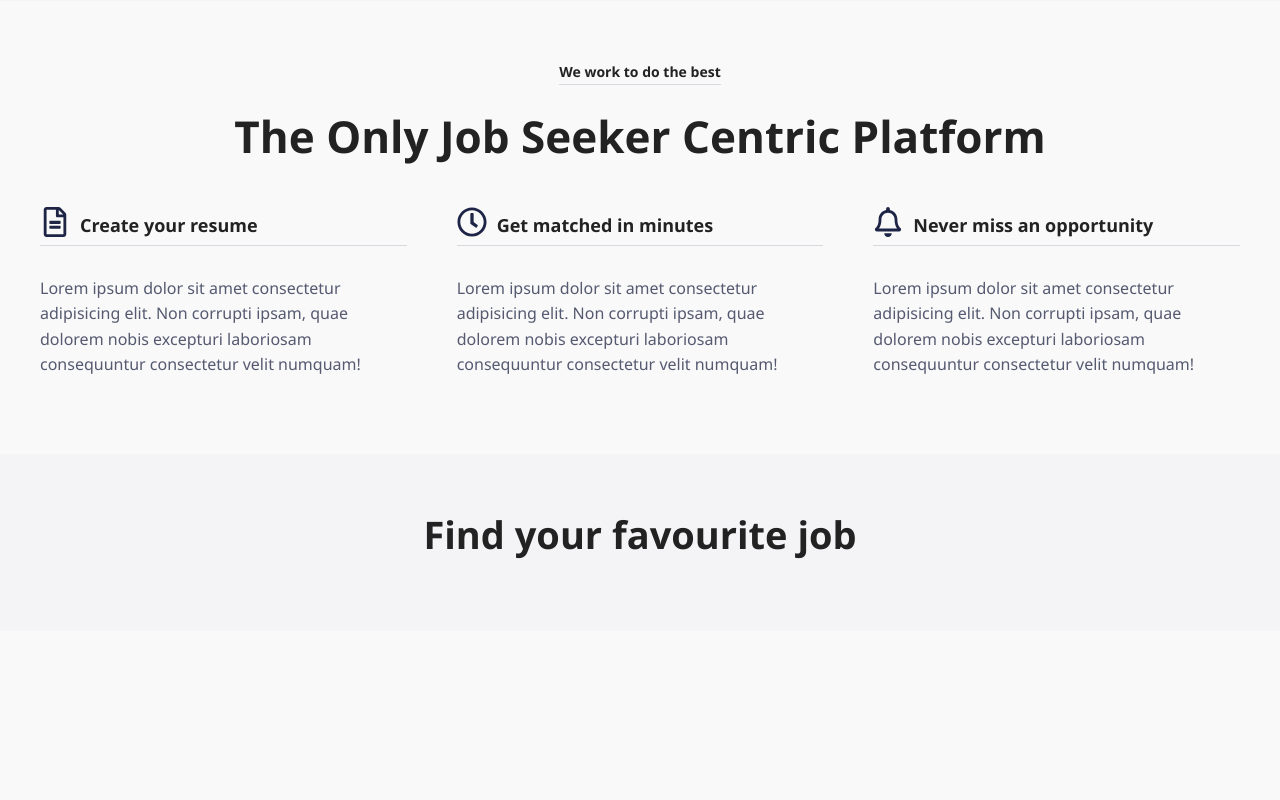
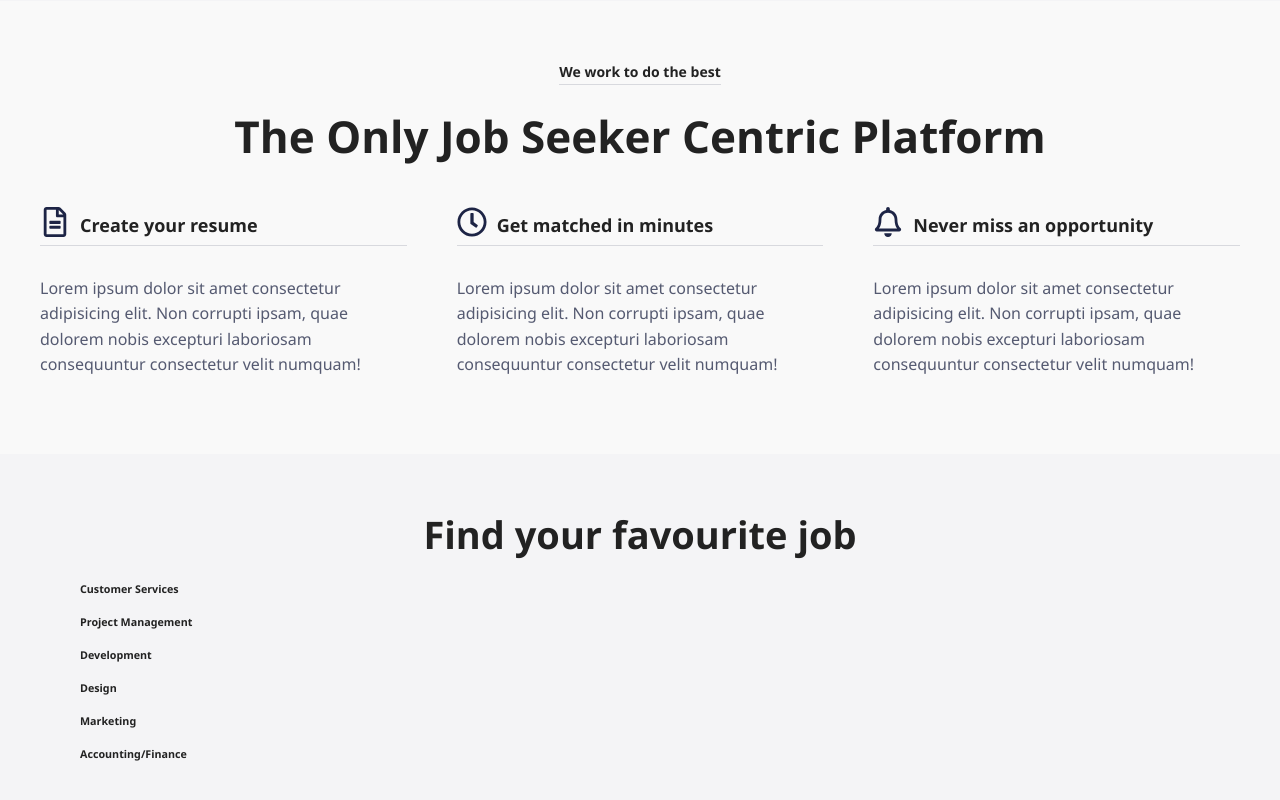
Before and after one commit to Jon-Felipe/Job-Board-React, a React (Vite) app: page / in a window 1280 px wide. Shown: the part 405-1205 px from the top of the page. Before the commit the page ends 1036 px from the top, so only its background shows below. Built offline with nearby package versions, Linux system fonts and the light colour scheme.

Commit message:
displaying job categories init

```diff
--- a/src/components/Job/Job.tsx
+++ b/src/components/Job/Job.tsx
@@ -1,9 +1,17 @@
+import { jobCategories } from '../../utils/constants';
 import styles from './Job.module.css';
 
 function Job() {
   return (
     <section className={styles.job}>
       <h1 className={styles.title}>Find your favourite job</h1>
+      <div className={styles.jobCategories}>
+        {jobCategories.map((jobCategory) => (
+          <article key={jobCategory.id}>
+            <h6>{jobCategory.title}</h6>
+          </article>
+        ))}
+      </div>
     </section>
   );
 }
```
